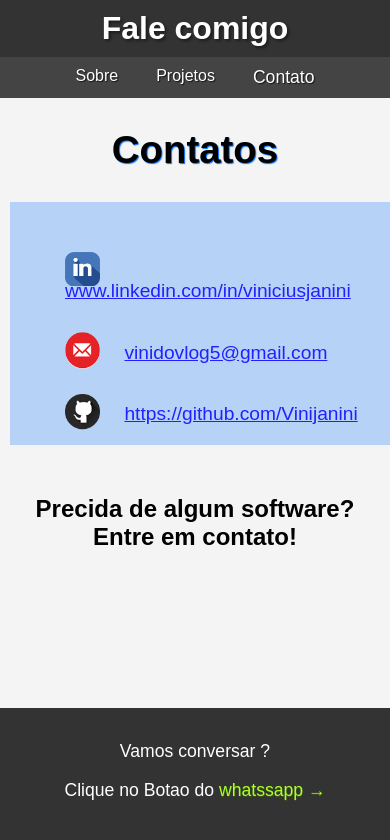
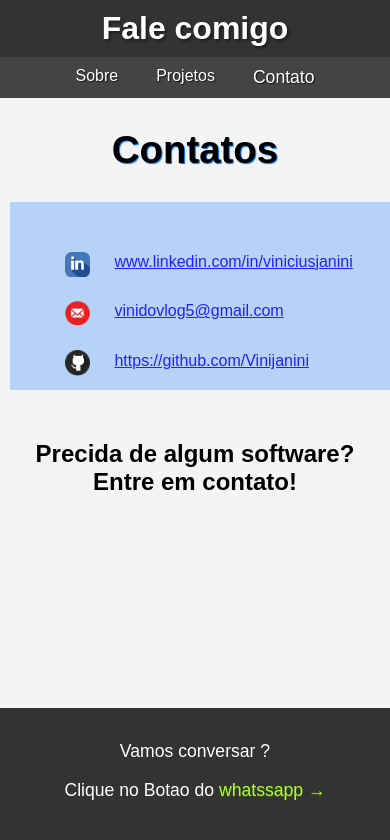
Before and after one commit to Vinijanini/Vinijanini.github.io, a plain HTML site: page view/contato.html in a window 390 px wide. Drawn offline with Linux system fonts and the light colour scheme; some packages are replaced by stand-ins of ours; a script that the page names is missing.

Commit message:
Add files via upload

```diff
--- a/css/contato.css
+++ b/css/contato.css
@@ -178,12 +178,12 @@ footer > p {
     width: 100%;
   }
   img {
-    width: 35px;
+    width: 25px;
   }
   li > a {
     position: relative;
     bottom: -10px;
-    font-size: 1.2em;
+    font-size: 1em;
   }
   footer > p {
     font-size: 1.1em;
```
